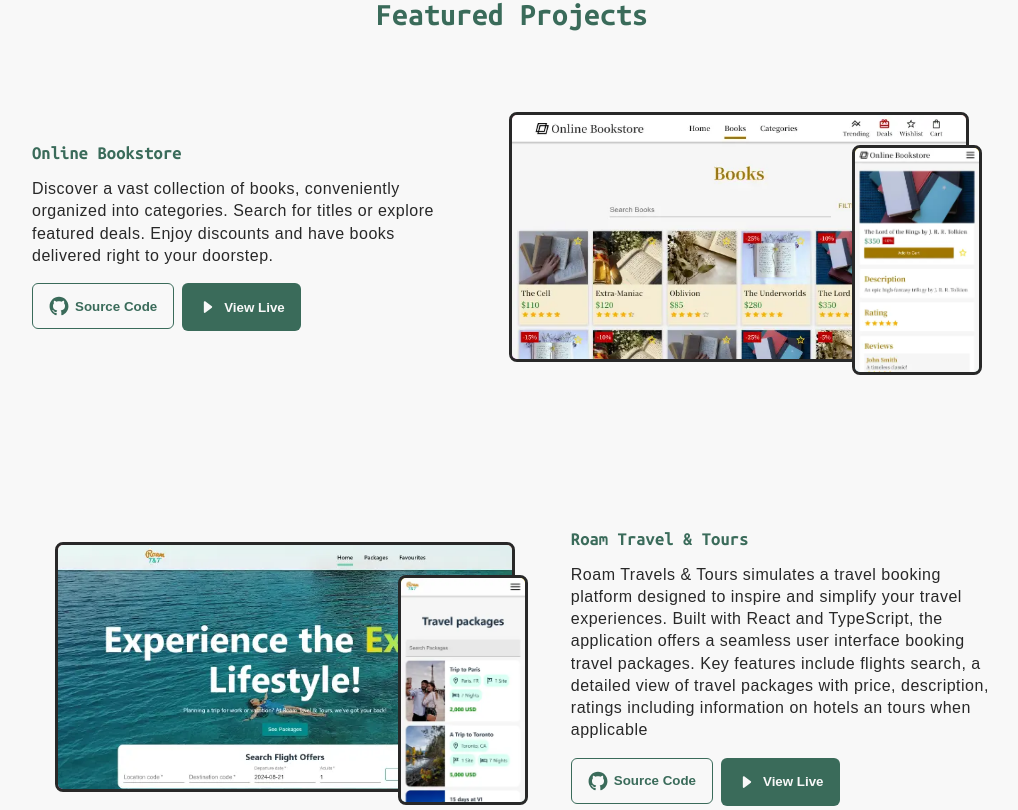
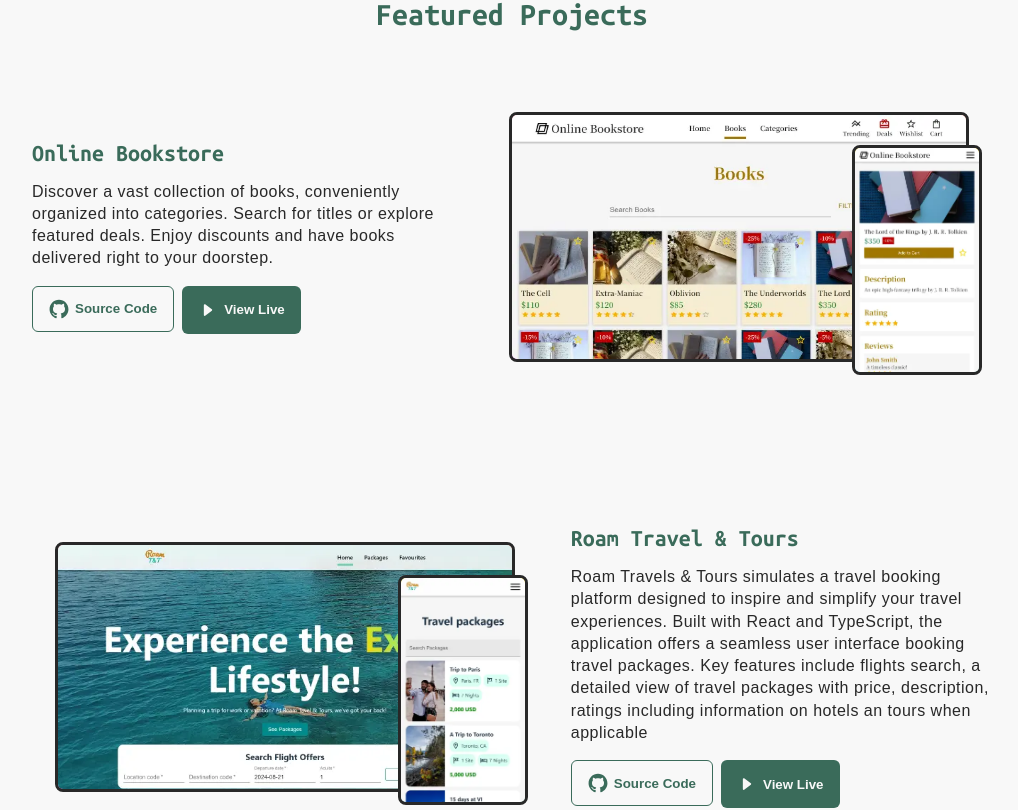
Before and after one commit to climaxmba/portfolio, a Next.js app: page / in a window 1280 px wide. Shown: the part 1578-2388 px from the top of the page, without its empty margins (128-1146 px from the left). Built offline with nearby package versions, Linux system fonts and the light colour scheme.

Commit message:
Improve accessibility & styles

```diff
--- a/src/app/components/about/About.tsx
+++ b/src/app/components/about/About.tsx
@@ -27,6 +27,7 @@ export default function About() {
 
       <div
         role="img"
+        title="Author's Image"
         style={{ backgroundImage: `url(${profileImage.src})` }}
         className={styles.imageContainer}
       ></div>
--- a/src/app/components/contact/Contact.tsx
+++ b/src/app/components/contact/Contact.tsx
@@ -77,15 +77,16 @@ export default function Contact() {
       >
         <input type="hidden" name="form-name" value="contact" />
         <label>
-          Name:{" "}
-          <input type="text" name="name" placeholder="Alex Smith" required />
+          Name:
+          <input type="text" name="name" placeholder="Alex Smith" autoComplete="name" required />
         </label>
         <label>
-          Email:{" "}
+          Email:
           <input
             type="email"
             name="email"
             placeholder="alexsmith@example.com"
+            autoComplete="email"
             required
           />
         </label>
@@ -107,7 +108,6 @@ export default function Contact() {
           </button>
         ) : (
           <button title="Submit" className="icon-btn" type="submit">
-            {" "}
             Submit <Plane />
           </button>
         )}
--- a/src/app/components/contact/contact.module.scss
+++ b/src/app/components/contact/contact.module.scss
@@ -14,15 +14,15 @@
     top: 80px;
     z-index: 20;
     padding: 1rem;
-    max-width: 250px;
+    max-width: 280px;
     border-radius: var(--border-radius);
 
     &.error {
-      background-color: #ff000025;
+      background-color: var(--errorbg);
     }
 
     &.success {
-      background-color: #00ff0025;
+      background-color: var(--successbg);
     }
   }
 
--- a/src/app/components/hero/hero.module.scss
+++ b/src/app/components/hero/hero.module.scss
@@ -1,7 +1,7 @@
 @mixin gradient-text($color1, $color2) {
   background: linear-gradient(60deg, $color1, $color2);
+  -webkit-background-clip: text;
   background-clip: text;
-  -webkit-background-clip: text;
   -webkit-text-fill-color: transparent;
 }
 
--- a/src/app/components/projects/projects.module.scss
+++ b/src/app/components/projects/projects.module.scss
@@ -31,6 +31,10 @@
         display: grid;
         gap: 1rem;
         flex: 1 0 250px;
+
+        h3 {
+          font-size: 1.5rem;
+        }
 
         .buttonsContainer {
           display: flex;
--- a/src/app/globals.scss
+++ b/src/app/globals.scss
@@ -21,12 +21,16 @@ body {
   --bgcolor: #f8f8f8;
   --accentcolor: #3a6b5a;
   --accentdarkcolor: #2e5648;
+  --errorbg: #f2d9d9;
+  --successbg: #d9f2df;
 
   &[data-theme-dark] {
     --fgcolor: #f8f8f8;
     --bgcolor: #282828;
     --accentcolor: #8affd8;
     --accentdarkcolor: #7bddbc;
+    --errorbg: #4d3131;
+    --successbg: #3b5240;
 
     a {
       color: #00b6b6;
--- a/src/app/layout.tsx
+++ b/src/app/layout.tsx
@@ -4,7 +4,11 @@ import Footer from "./components/footer/Footer";
 import Navbar from "./components/navbar/Navbar";
 import "./globals.scss";
 
-const mono = Ubuntu_Mono({weight: ["400", "700"], subsets: ["latin"]});
+const mono = Ubuntu_Mono({
+  weight: ["400", "700"],
+  subsets: ["latin"],
+  fallback: ["Courier New", "Courier", "monospace"],
+});
 
 export const metadata: Metadata = {
   title: "Frontend Developer | Climax Mba",
```
